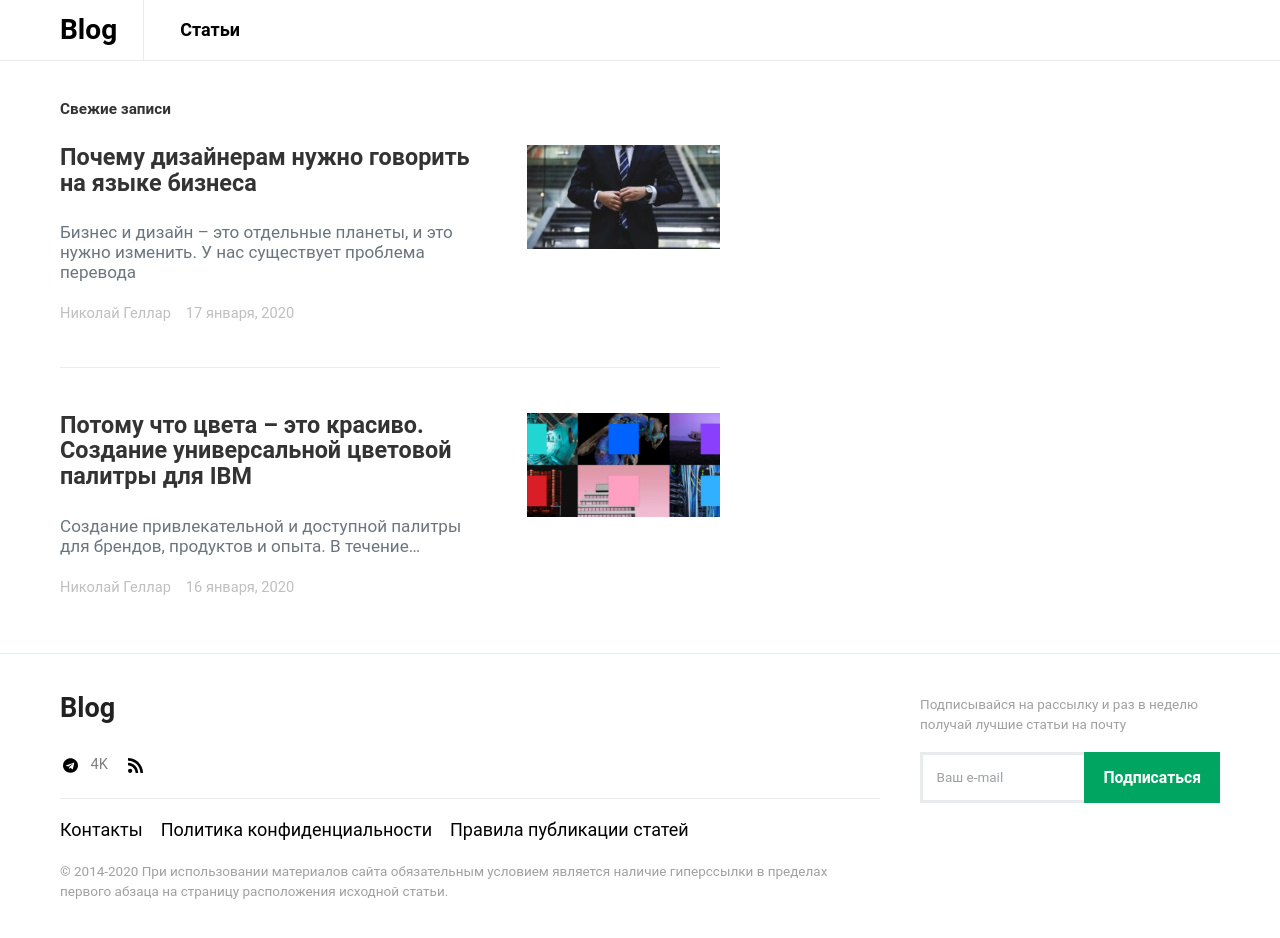
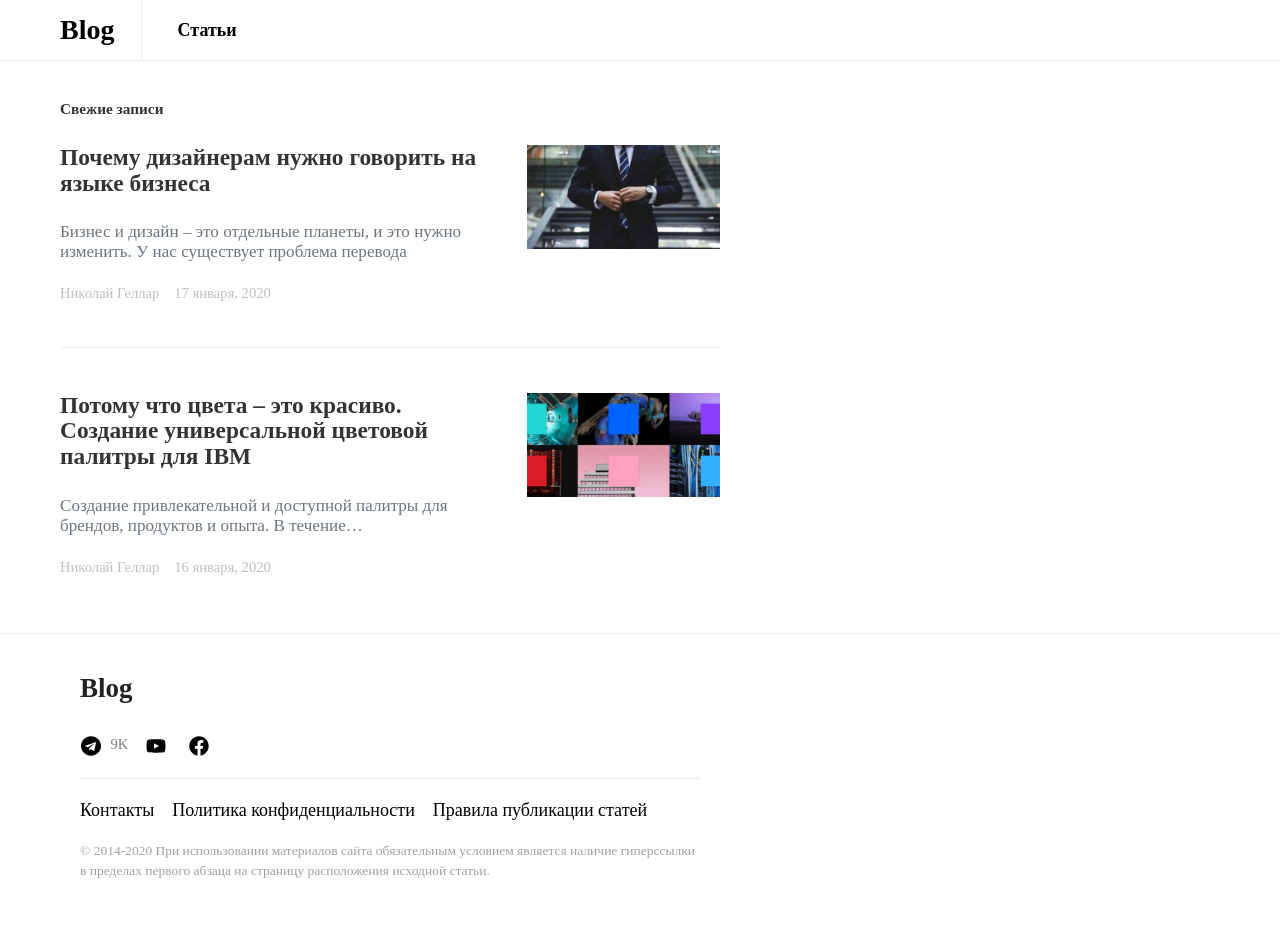
Before and after one commit to hoshimov-iqtisod/hoshimov-blog, a Gatsby site: page / in a window 1280 px wide. Built offline with nearby package versions, Linux system fonts and the light colour scheme; Gatsby itself is replaced by a stand-in of ours.

Commit message:
change font

```diff
--- a/package.json
+++ b/package.json
@@ -18,7 +18,7 @@
     "react-dom": "^16.12.0",
     "react-headroom": "^3.0.0",
     "react-helmet": "^5.2.1",
-    "typeface-roboto": "0.0.75"
+    "typeface-playfair-display": "0.0.72"
   },
   "devDependencies": {
     "gh-pages": "^2.2.0",
--- a/src/components/article-block/article-block.css
+++ b/src/components/article-block/article-block.css
@@ -30,7 +30,7 @@ figure {
     order: 1;
 }
 .entry-content {
-    font-family: "Roboto", sans-serif;
+    font-family: "Playfair Display", serif;
     font-size: 17px;
     font-weight: 400;
     letter-spacing: inherit;
@@ -89,7 +89,7 @@ figure {
     text-decoration: none;
 }
 .wp-block-quote {
-    font-family: "Roboto", sans-serif;
+    font-family: "Playfair Display", serif;
     font-weight: 700;
     letter-spacing: -0.01em;
     text-transform: none;
--- a/src/components/footer/footer.css
+++ b/src/components/footer/footer.css
@@ -234,7 +234,7 @@ input[type=text] {
     justify-content: center;
 }
 .pk-social-links-icon img {
-    width: 15px;
+    width: 20px;
     vertical-align: middle;
     margin-bottom: 0;
 }
--- a/src/components/footer/footer.js
+++ b/src/components/footer/footer.js
@@ -2,44 +2,35 @@ import React from 'react';
 import { Link } from 'gatsby';
 import './footer.css';
 import telegram from '../../images/telegram-brands.svg';
-import rss from '../../images/rss-solid.svg';
+import fb from '../../images/facebook-brands.svg';
+import youtube from '../../images/youtube-brands.svg';
 
 const Footer = () => (
     <footer className="site-footer">
         <div className="site-info">
-            <div className="footer-aside">
-                <div className="pk-subscribe-form-wrap">
-                    <div className="pk-subscribe-container">
-                        <div className="pk-subscribe-data">
-                            <p className="pk-subscribe-message">Подписывайся на рассылку и раз в неделю получай лучшие статьи на почту</p>
-                            <form className="subscription">
-                                <input type="hidden" name="list_id"/>
-                                <div className="pk-input-group">
-                                    <input type="text" name="email" className="email form-control" placeholder="Ваш e-mail" />
-                                    <button className="pk-subscripe-submit">Подписаться</button>
-                                </div>
-                                <input type="hidden" name="_wp_http_referer" />
-                            </form>
-                        </div>
-                    </div>
-                </div>
-            </div>
-            <div className="footer-content">
+            <div className="footer-content content-area">
                 <h5 className="site-title footer-title">Blog</h5>
                 <div className="pk-social-links-template-nav">
                 <div className="pk-social-links-items">
                     <div className="pk-social-links-item">
-                        <a href="https://t.me/" className="pk-social-links-link" target="_blank" rel="noopener noreferrer">
+                        <a href="https://t.me/iqtisodchi_kundaligi" className="pk-social-links-link" target="_blank" rel="noopener noreferrer">
                             <i className="pk-social-links-icon pk-icon pk-icon-telegram">
                                 <img src={telegram} alt="Telegram"/>
                             </i>
-                            <span className="pk-social-links-count">4K</span>
+                            <span className="pk-social-links-count">9K</span>
                         </a>
                     </div>
                     <div className="pk-social-links-item">
-                        <a href="https://t.me/" className="pk-social-links-link" target="_blank" rel="noopener noreferrer">
+                        <a href="https://www.youtube.com/channel/UCRsqjw8SVM9oMZPP0anA_kA" className="pk-social-links-link" target="_blank" rel="noopener noreferrer">
                             <i className="pk-social-links-icon pk-icon pk-icon-rss">
-                                <img src={rss} alt="RSS"/>
+                                <img src={youtube} alt="YouTube"/>
+                            </i>
+                        </a>
+                    </div>
+                    <div className="pk-social-links-item">
+                        <a href="https://t.me/iqtisodchi_kundaligi" className="pk-social-links-link" target="_blank" rel="noopener noreferrer">
+                            <i className="pk-social-links-icon pk-icon pk-icon-rss">
+                                <img src={fb} alt="Facebook"/>
                             </i>
                         </a>
                     </div>
--- a/src/components/layout.css
+++ b/src/components/layout.css
@@ -5,7 +5,7 @@
   -webkit-transition: all .4s ease;
 }
 html {
-  font-family: 'Roboto', sans-serif;
+  font-family: 'Playfair Display', serif;
   -ms-text-size-adjust: 100%;
   -webkit-text-size-adjust: 100%;
 }
@@ -206,7 +206,7 @@ html {
 }
 body {
   color: hsla(0, 0%, 0%, 0.8);
-  font-family: 'Roboto', sans-serif;
+  font-family: 'Playfair Display', serif;
   font-weight: normal;
   word-wrap: break-word;
   font-kerning: normal;
@@ -626,7 +626,7 @@ pre tt:after {
   box-sizing: border-box;
 }
 h1, h2, h3, h4, h5, h6 {
-  font-family: 'Roboto', sans-serif;
+  font-family: 'Playfair Display', serif;
 }
 button, input[type=button], input[type=reset], input[type=submit], .button {
   display: inline-block;
```
Also changed, not shown: src/images/facebook-brands.svg (added), src/images/rss-solid.svg (deleted), src/images/youtube-brands.svg (added), 1 other file.
